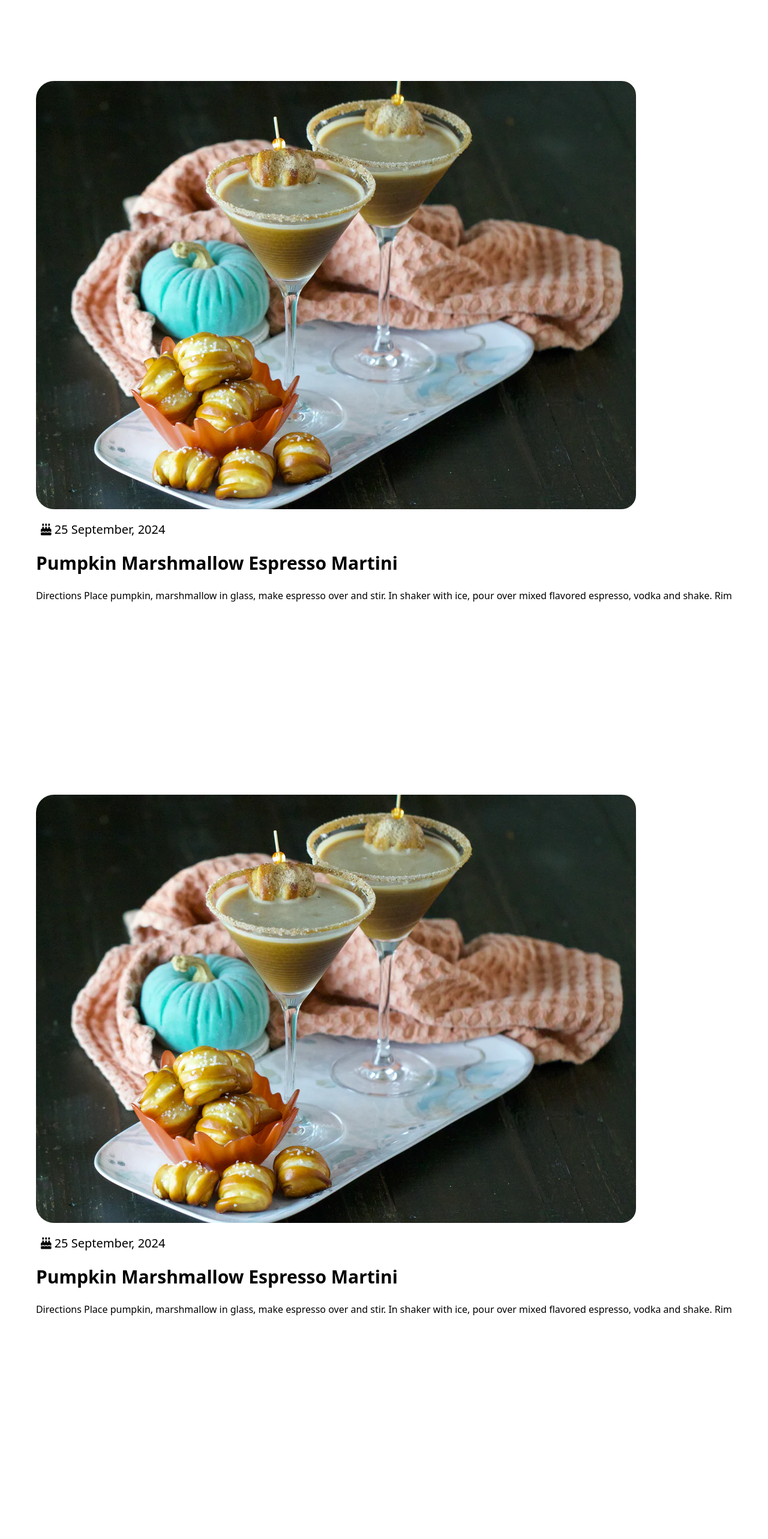
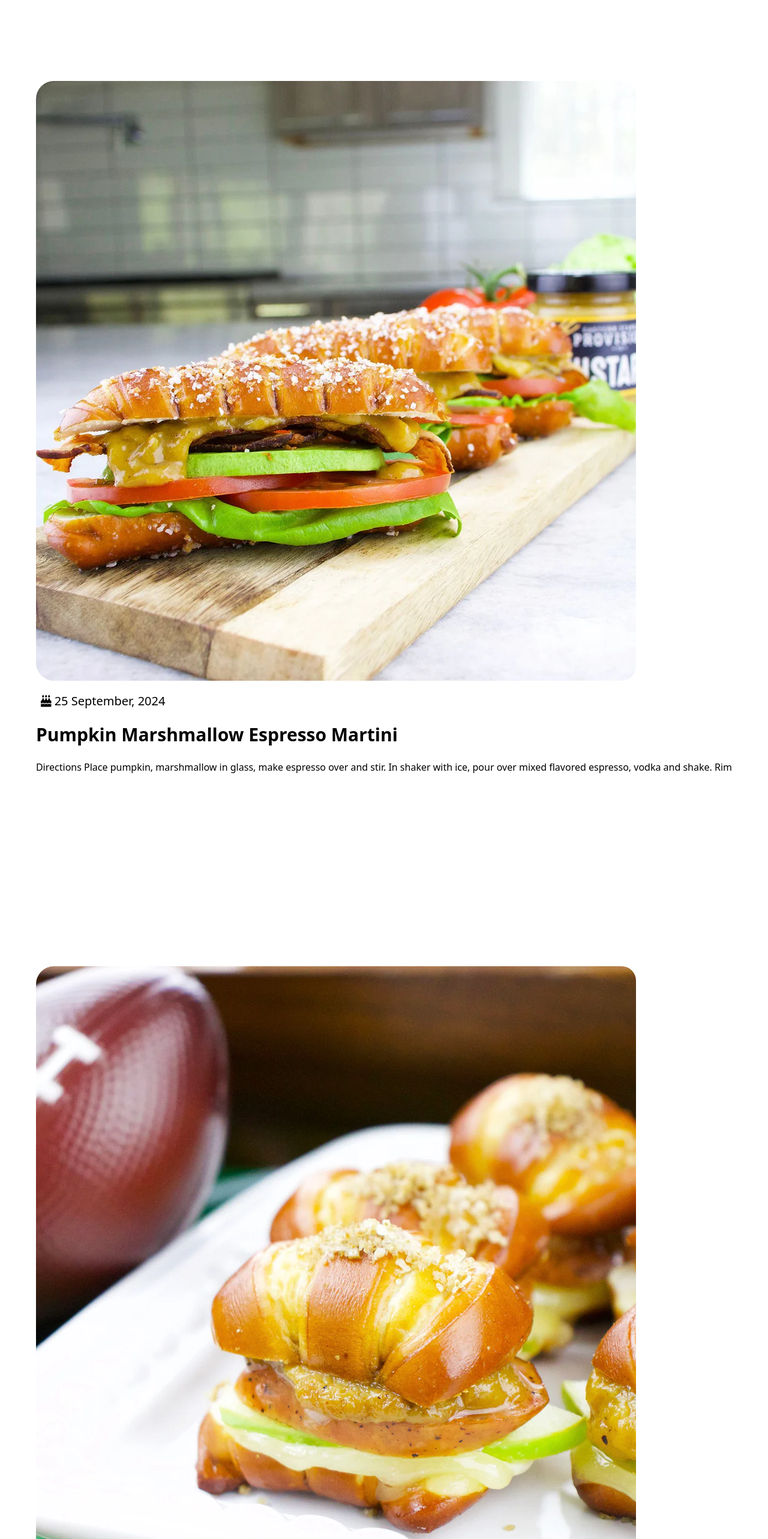
Before and after one commit to sakshixjain/ecommerce-website--frontend-project, a React (Vite) app: page /Recipes in a window 1280 px wide. Shown: the part 7080-9646 px from the top of the page at 60% size. Built offline with nearby package versions, Linux system fonts and the light colour scheme.

Commit message:
Update Recipes.jsx

```diff
--- a/src/Recipes/Recipes.jsx
+++ b/src/Recipes/Recipes.jsx
@@ -145,7 +145,7 @@ function Recipes() {
       >
         <fieldset>
           <img
-            src="/images/recipe1.webp"
+            src="/images/recipe7.webp"
             className="h-[300px] w-[460px] rounded-3xl "
           />
         </fieldset>
@@ -165,7 +165,7 @@ function Recipes() {
       >
         <fieldset>
           <img
-            src="/images/recipe1.webp"
+            src="/images/recipe8.webp"
             className="h-[300px] w-[460px] rounded-3xl "
           />
         </fieldset>
```
